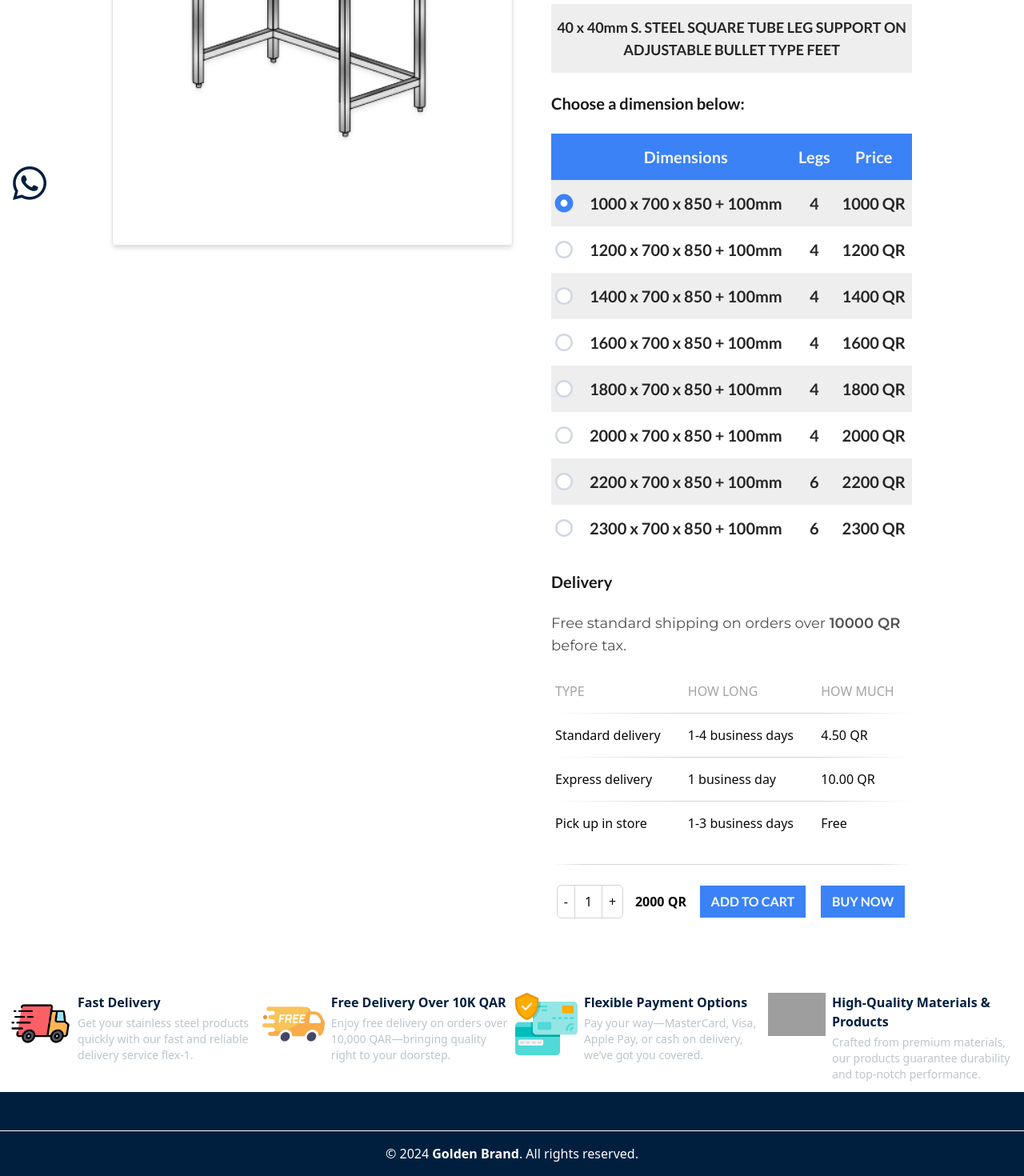
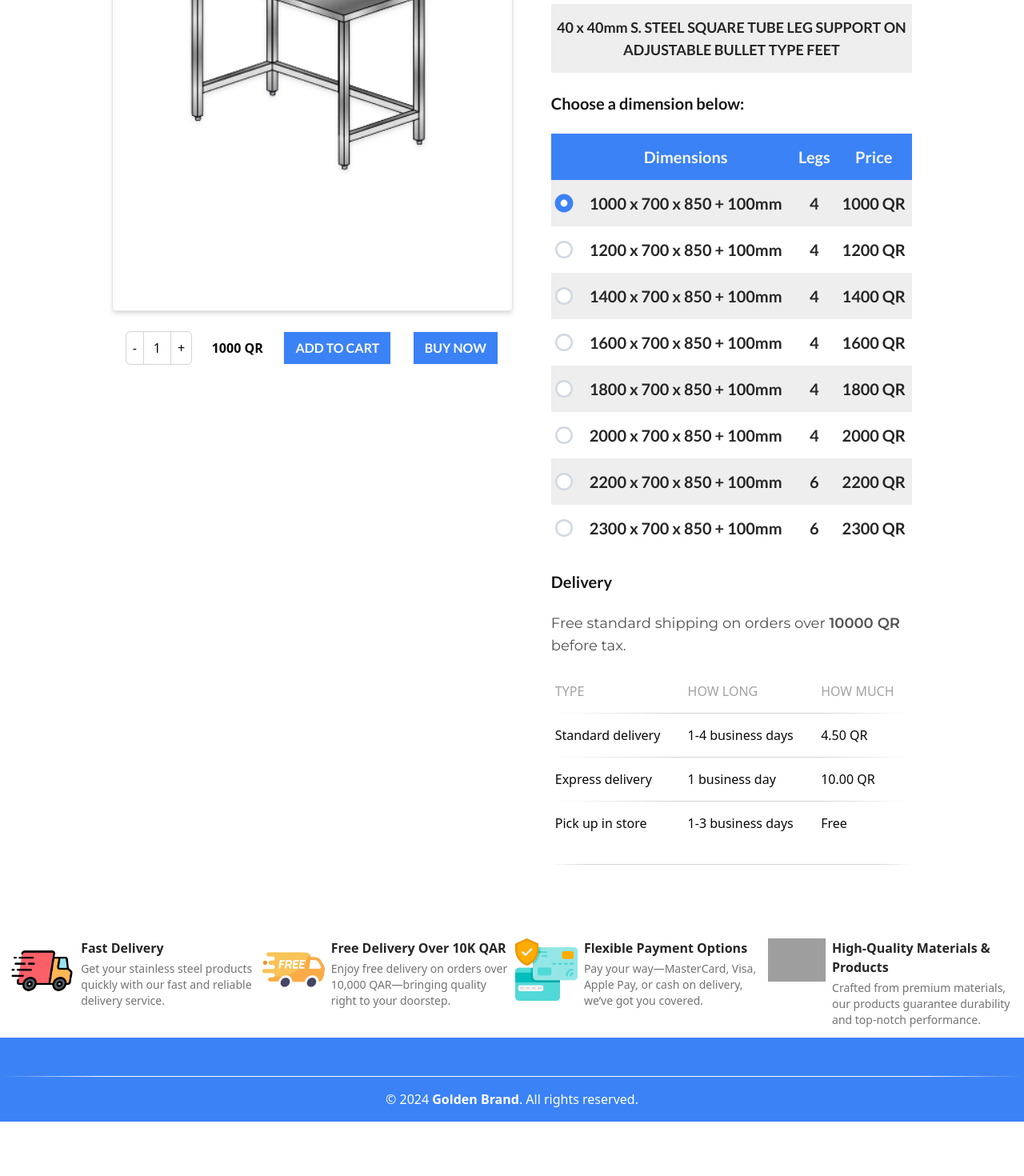
Before and after one commit to jawharhmidi02/golden-brand-front, a Next.js app: page /1/products/product/1 in a window 1280 px wide. Shown: the part 531-2001 px from the top of the page at 80% size. After the commit the page ends 1933 px from the top, so only its background shows below. Built offline with nearby package versions, Linux system fonts and the light colour scheme; grey boxes are pictures that could not be loaded; a web font is replaced by a local one.

Commit message:
Some footer changes. more modifications to the product page

```diff
--- a/app/[lng]/products/product/[productID]/page.js
+++ b/app/[lng]/products/product/[productID]/page.js
@@ -1,6 +1,6 @@
 "use client";
 import ProductHeader from "@/components/ProductHeader/ProductHeader";
-import React from "react";
+import React, { useState } from "react";
 import "./page.css";
 
 const page = () => {
@@ -39,19 +39,81 @@ const page = () => {
   };
   const cat = {};
   cat[product.category] = true;
+  const [productNumber, setProductNumber] = useState(1);
+
+  const [selectedPrice, setSelectedPrice] = useState(product.prices[0]);
+
+  const increaseProductNumber = () => {
+    if (productNumber < 99) {
+      setProductNumber(productNumber + 1);
+    }
+  };
+
+  const decreaseProductNumber = () => {
+    if (productNumber > 1) {
+      setProductNumber(productNumber - 1);
+    }
+  };
+
   return (
     <div className="flex flex-col gap-4 w-[1000px] mx-auto mt-2">
       <ProductHeader cat={cat} product={product} />
       <div className="flex flex-row gap-12">
-        <div className="w-[800px] h-[600px] sticky top-10 left-0 border-1 border-neutral-200 rounded-sm shadow-md drop-shadow-md flex justify-center items-center">
-          <img src={product.img} className="h-96 w-96 rounded-md my-1" />
+        <div className="flex flex-col gap-4 sticky top-10 left-0 w-[800px] h-[750px] justify-between">
+          <div className="border-1 h-full w-full border-neutral-200 rounded-sm shadow-md drop-shadow-md flex justify-center items-center">
+            <img src={product.img} className="h-96 w-96 rounded-md my-1" />
+          </div>
+
+          {/* Buy / add to cart Interface */}
+          <div className="flex flex-row gap-2 justify-evenly items-center">
+            <div className="flex flex-row gap-2 border-1 border-neutral-300 rounded-md justify-center items-center">
+              <button
+                type="button"
+                onClick={() => {
+                  decreaseProductNumber();
+                }}
+                className="px-2 py-2 border-r-[1px] border-neutral-300 hover:bg-blue-500 hover:text-white rounded-l-md transition-all duration-200"
+              >
+                -
+              </button>
+              <span className="px-1">{productNumber}</span>
+              <button
+                type="button"
+                onClick={() => {
+                  increaseProductNumber();
+                }}
+                className="px-2 py-2 border-l-[1px] border-neutral-300 hover:bg-blue-500 hover:text-white rounded-r-md transition-all duration-200"
+              >
+                +
+              </button>
+            </div>
+            <div>
+              <span className="font-semibold">{ `${productNumber * selectedPrice} QR` }</span>
+            </div>
+            <button
+              type="button"
+              className="font-bold text-neutral-50 bg-blue-500 px-3.5 py-2 font-lato border-2 border-neutral-50 active:scale-90 hover:text-blue-500 hover:border-blue-500 hover:bg-white transition-all duration-300"
+            >
+              ADD TO CART
+            </button>
+            <button
+              type="button"
+              className="font-bold text-neutral-50 bg-blue-500 px-3.5 py-2 font-lato border-2 border-neutral-50 active:scale-90 hover:text-blue-500 hover:border-blue-500 hover:bg-white transition-all duration-300"
+            >
+              BUY NOW
+            </button>
+          </div>
+
+
         </div>
+
 
         <div className="flex flex-col gap-6">
           <span className="text-3xl text-neutral-900 font-lato font-bold">
             {product.name}
           </span>
 
+          {/* Product Description table */}
           <table>
             <tbody className="text-xl header text-center font-lato font-semibold text-neutral-100 bg-blue-500">
               <tr>
@@ -70,10 +132,16 @@ const page = () => {
             ))}
           </table>
 
+
+
+
+
+
           <span className="text-xl text-neutral-900 font-lato font-semibold">
             Choose a dimension below:
           </span>
 
+          {/* Product Dimension / information table  */}
           <table>
             <tbody>
               <tr className="text-xl header text-center font-lato font-semibold text-neutral-100 bg-blue-500">
@@ -98,6 +166,9 @@ const page = () => {
                       <input
                         id={`radio-${index}`}
                         defaultChecked={index === 0}
+                        onChange={() => {
+                          setSelectedPrice(product.prices[index]);
+                        }}
                         type="radio"
                         name="radio-examples"
                       />
@@ -153,6 +224,8 @@ const page = () => {
             ))}
           </table>
 
+
+            {/* Delivery Guide Interface */}
           <span className="text-xl text-neutral-900 font-lato font-semibold">
             Delivery
           </span>
@@ -212,21 +285,8 @@ const page = () => {
               </tr>
             </tbody>
           </table>
-
           <div className="w-full h-[1px] bg-neutral-300 border-mask"></div>
 
-          <div className="flex flex-row gap-2 justify-evenly items-center">
-            <div className="flex flex-row gap-2 border-1 border-neutral-300 rounded-md justify-center items-center">
-              <button type="button" className="px-2 py-2 border-r-[1px] border-neutral-300 hover:bg-blue-500 hover:text-white rounded-l-md transition-all duration-200">-</button>
-              <span className="px-1">1</span>
-              <button type="button" className="px-2 py-2 border-l-[1px] border-neutral-300 hover:bg-blue-500 hover:text-white rounded-r-md transition-all duration-200">+</button>
-            </div>
-            <div>
-              <span className="font-semibold">2000 QR</span>
-            </div>
-            <button type="button" className="font-bold text-neutral-50 bg-blue-500 px-3.5 py-2 font-lato border-2 border-neutral-50 hover:text-blue-500 hover:border-blue-500 hover:bg-white transition-colors duration-300">ADD TO CART</button>
-            <button type="button" className="font-bold text-neutral-50 bg-blue-500 px-3.5 py-2 font-lato border-2 border-neutral-50 hover:text-blue-500 hover:border-blue-500 hover:bg-white transition-colors duration-300">BUY NOW</button>
-          </div>
         </div>
       </div>
     </div>
--- /dev/null
+++ b/components/Footer/Footer.css
@@ -0,0 +1,3 @@
+.border-mask{
+  mask-image: linear-gradient(90deg,transparent,#000 10%,#000 90%,transparent);
+}
--- a/components/Footer/Footer.js
+++ b/components/Footer/Footer.js
@@ -1,7 +1,13 @@
+"use client";
+
 import Image from "next/image";
 import React from "react";
+import { cn } from "@/lib/utils";
+import { usePathname } from "next/navigation";
+import './Footer.css';
 
 const Footer = () => {
+  const pathname = usePathname();
   return (
     <div className="pt-20 ">
       <div className="services p-2 flex justify-center">
@@ -15,12 +21,12 @@ const Footer = () => {
             />
           </div>
           <div className="details flex flex-col gap-1">
-            <div className="title font-bold text-[var(--blue)]">
+            <div className="title font-bold text-neutral-800">
               Fast Delivery
             </div>
-            <div className="desc text-sm fourth-color-secondary">
+            <div className="desc text-sm text-neutral-500">
               Get your stainless steel products quickly with our fast and
-              reliable delivery service flex-1.
+              reliable delivery service.
             </div>
           </div>
         </div>
@@ -34,10 +40,10 @@ const Footer = () => {
             />
           </div>
           <div className="details flex flex-col gap-1">
-            <div className="title font-bold text-[var(--blue)]">
+            <div className="title font-bold text-neutral-800">
               Free Delivery Over 10K QAR
             </div>
-            <div className="desc text-sm fourth-color-secondary">
+            <div className="desc text-sm text-neutral-500">
               Enjoy free delivery on orders over 10,000 QAR—bringing quality
               right to your doorstep.
             </div>
@@ -53,10 +59,10 @@ const Footer = () => {
             />
           </div>
           <div className="details flex flex-col gap-1">
-            <div className="title font-bold text-[var(--blue)]">
+            <div className="title font-bold text-neutral-800">
               Flexible Payment Options
             </div>
-            <div className="desc text-sm fourth-color-secondary">
+            <div className="desc text-sm text-neutral-500">
               Pay your way—MasterCard, Visa, Apple Pay, or cash on delivery,
               we’ve got you covered.
             </div>
@@ -72,19 +78,20 @@ const Footer = () => {
             />
           </div>
           <div className="details flex flex-col gap-1">
-            <div className="title font-bold text-[var(--blue)]">
+            <div className="title font-bold text-neutral-800">
               High-Quality Materials & Products
             </div>
-            <div className="desc text-sm fourth-color-secondary">
+            <div className="desc text-sm text-neutral-500">
               Crafted from premium materials, our products guarantee durability
               and top-notch performance.
             </div>
           </div>
         </div>
       </div>
-      <div className="footer bg-[var(--blue)]">
+      <div className={cn("footer bg-[var(--blue)]", pathname == '/en' && 'bg-neutral-800', pathname.includes('products/product') && 'bg-blue-500')}>
         <div className="content p-4"></div>
-        <div className="text-white text-center border-white border-t-[1px] pb-3 pt-3">
+        <div className="h-[1px] w-full bg-white border-mask"></div>
+        <div className="text-white text-center  pb-3 pt-3">
           © 2024 <a href="/" className="font-bold">Golden Brand</a>. All rights reserved.
         </div>
       </div>
--- a/components/topHeader/TopHeader.js
+++ b/components/topHeader/TopHeader.js
@@ -9,10 +9,10 @@ const TopHeader = () => {
   const pathname = usePathname();
   return (
     <div className="top-header">
-      <i
+      {/* <i
         onClick={() => window.open("https://wa.me/97477480070")}
-        className={cn("fa-brands fa-whatsapp text-neutral-800 text-5xl z-10 fixed left-4 bottom-4 hover:-translate-y-4 transition-all duration-500 hover:text-green-600 hover:cursor-pointer", pathname.includes('products') && "text-[var(--blue)]")}
-      ></i>
+        className={cn("fa-brands fa-whatsapp text-green-600 text-5xl z-10 fixed left-4 bottom-4 hover:-translate-y-4 transition-all duration-500 hover:cursor-pointer")}
+      ></i> */}
       <div className="left">
         <div
           className="phone"
```
